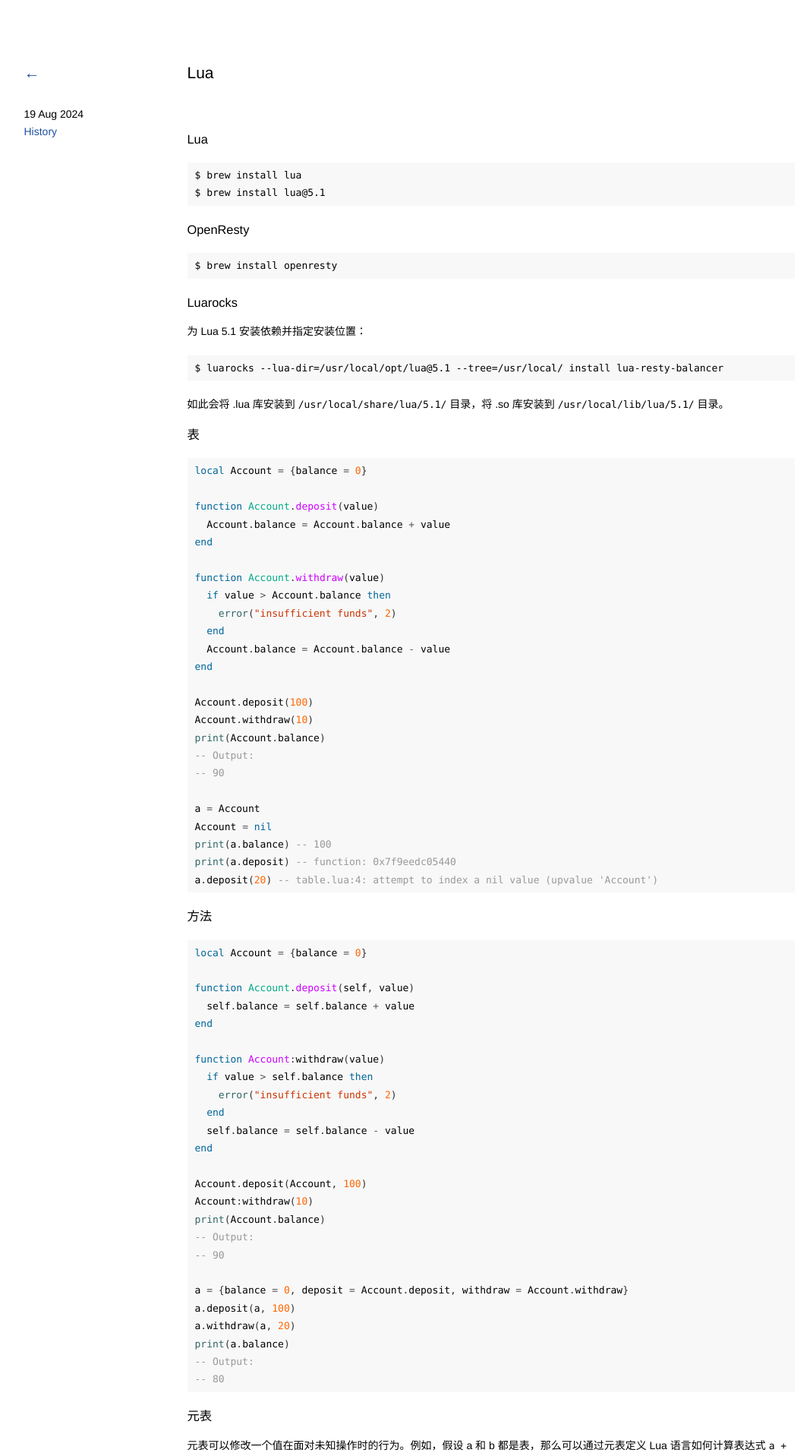
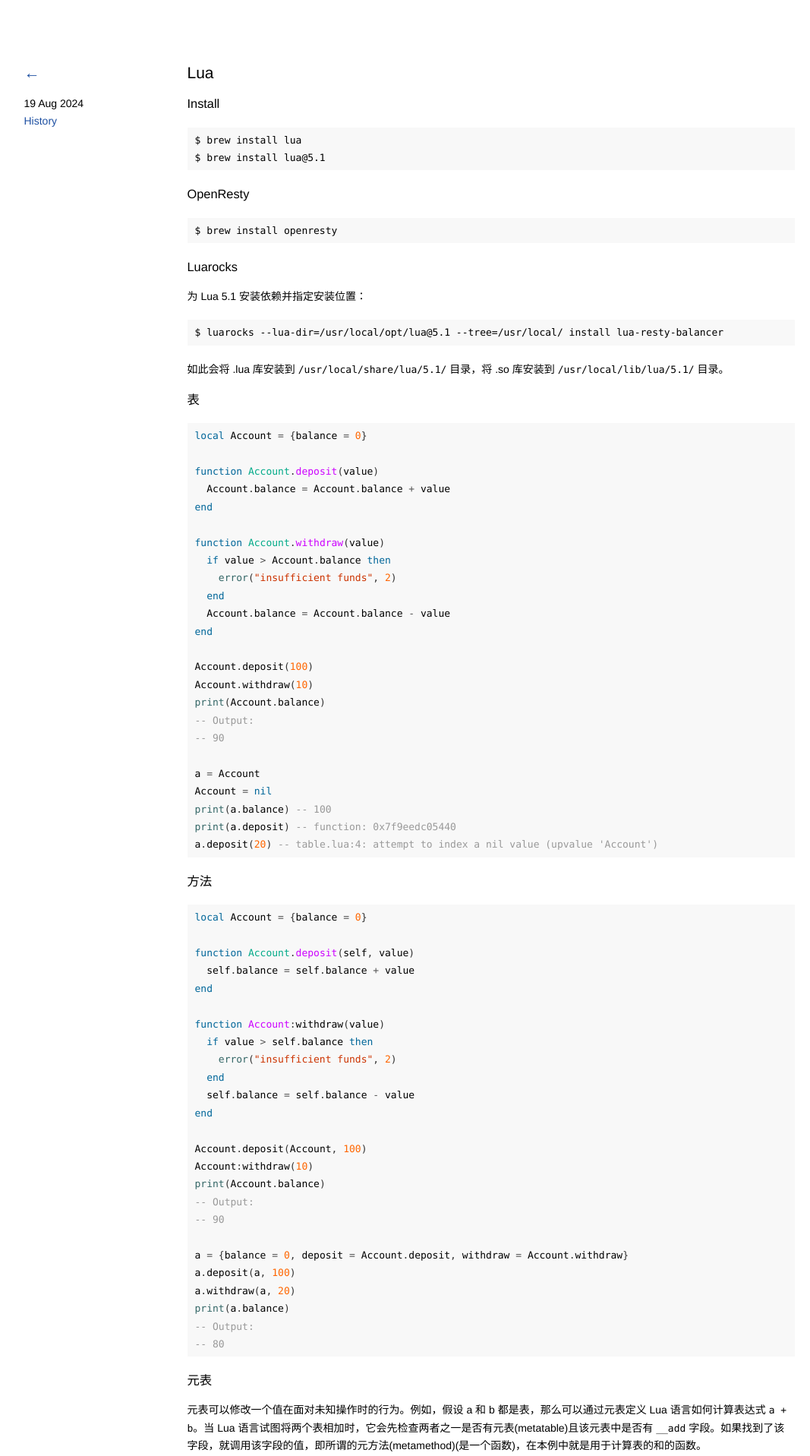
Before and after one commit to kidlj/awei, a Jekyll site: the page built from _wiki/lua.md, in a window 1280 px wide. Shown: the top 1917 px of the page at 76% size, without its empty margins (101-1168 px from the left). Built offline with Jekyll 4.4.1, drawn with Linux system fonts in a browser that asks for light colours.

Commit message:
fix styles

```diff
--- a/_wiki/lua.md
+++ b/_wiki/lua.md
@@ -2,7 +2,7 @@
 title: Lua
 ---
 
-### Lua
+### Install
 
 	$ brew install lua
 	$ brew install lua@5.1
--- a/css/style.css
+++ b/css/style.css
@@ -22,22 +22,20 @@
 }
 
 article {
-	display: flex;
-	flex-direction: column;
-	row-gap: 30px;
 	width: 100%;
 	max-width: 800px;
+}
+
+nav h2,
+article h2 {
+	font-weight: 400;
 }
 
 nav ul,
 article ul.blog-list {
 	list-style: none;
 	padding-inline-start: 0;
-}
-
-nav h2,
-article ul.blog-list h2 {
-	font-weight: 400;
+	margin-block-start: 0;
 }
 
 article ul.blog-list li {
```
